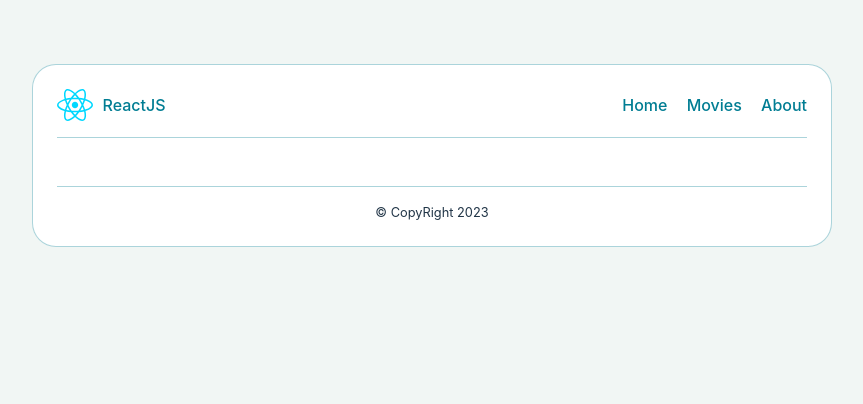
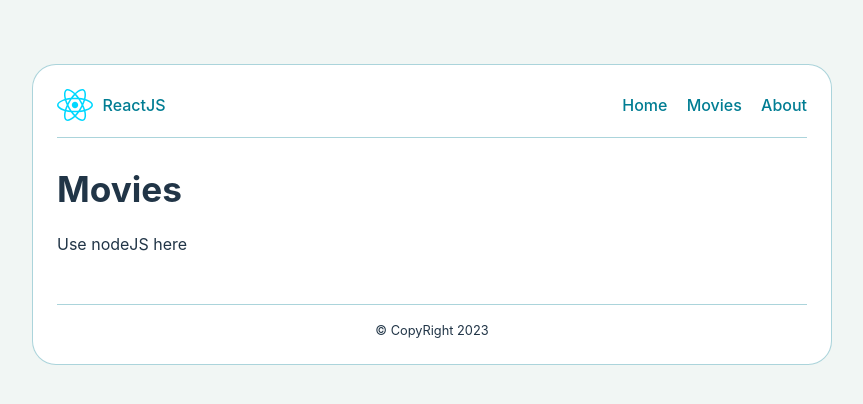
Before and after one commit to PatrickEBlack/datarepProject, a React (Vite) app in the folder client/: page /movie in a window 1280 px wide. Shown: the top 404 px of the page, without its empty margins (208-1071 px from the left). Built offline with nearby package versions, Linux system fonts and the light colour scheme.

Commit message:
movie_page

```diff
--- a/client/src/App.jsx
+++ b/client/src/App.jsx
@@ -1,18 +1,22 @@
-import { BrowserRouter as Router, Route, Routes } from "react-router-dom"; //import Browser Router from react-router-dom
+import { BrowserRouter as Router, Route, Routes } from "react-router-dom"; // Import Browser Router from react-router-dom
+// Importing Routes
 import Home from "./routes/Home/home";
 import About from "./routes/About/about";
+import Movie from "./routes/Movie/movie";
 import Header from "./components/Header";
 import Footer from "./components/Footer";
 
-//App function
+// App function
 function App() {
   return (
     <>
       <Router>
         <Header />
         <Routes>
+          {/* Paths for NavBar */}
           <Route path="/" element={<Home />} />
           <Route path="/about" element={<About />} />
+          <Route path="/movie" element={<Movie />} />
         </Routes>
         < Footer />
       </Router>
--- a/client/src/components/Header.jsx
+++ b/client/src/components/Header.jsx
@@ -14,7 +14,7 @@ const Header = () => {
                 {/* Link Buttons */}
                 <nav>
                     <NavLink to="">Home</NavLink>
-                    <NavLink to="/movies">Movies</NavLink>
+                    <NavLink to="/movie">Movies</NavLink>
                     <NavLink to="/about">About</NavLink>
                 </nav>
             </header>
--- a/client/src/routes/Movie/movie.jsx
+++ b/client/src/routes/Movie/movie.jsx
@@ -6,10 +6,12 @@ const Movie = () => {
             <h1>Movies</h1>
             <p>
                 {/* Grab Data */}
+                Use nodeJS here
+
             </p>
 
         </div>
-    );
+    ); console.log("Here");
 };
 
 export default Movie
```
